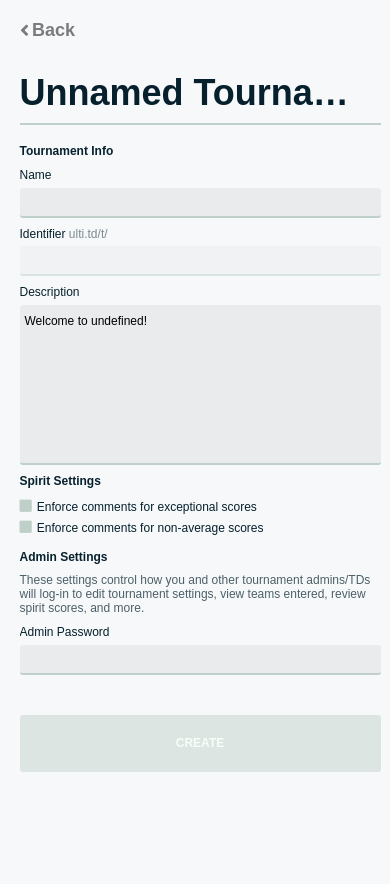
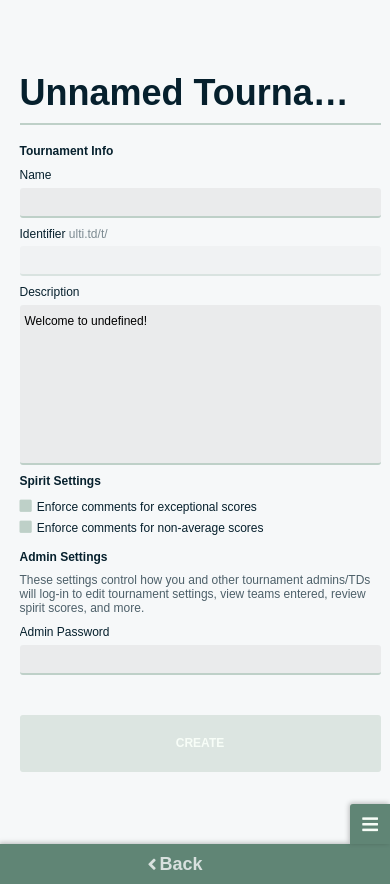
Before and after one commit to BROOSWAJNE/ulti-td, a Vue app: page /new in a window 390 px wide. Before the commit the page ends 844 px from the top, so only its background shows below. Built offline with nearby package versions, Linux system fonts and the light colour scheme.

Commit message:
[navigation] create separate mobile navigation

```diff
--- a/src/components/common/Navigation.vue
+++ b/src/components/common/Navigation.vue
@@ -1,5 +1,10 @@
 <template>
-<div class="NavigationView">
+<div class="NavigationView" v-bind:class="{ expanded : $store.state.nav_expanded }">
+    <button class="mobile-hamburger" v-on:click="$store.state.nav_expanded = !$store.state.nav_expanded">
+        <i class="fas fa-bars" v-bind:class="{ hidden: $store.state.nav_expanded }"></i>
+        <i class="fas fa-times" v-bind:class="{ hidden: !$store.state.nav_expanded }"></i>
+    </button>
+    <div class="navigation-container">
         <div class="controls">
             <button class="text-button" tabindex="-1"
                 v-on:click="$router.go(-1)">
@@ -7,7 +12,7 @@
                 <span class="text">Back</span>
             </button>
         </div>
-    <div class="links">
+        <div class="links" v-if="settings.links.length">
             <router-link v-for="(link, idx) in settings.links" v-bind:key="idx"
                 v-bind:to="link.to" v-bind:title="link.title"
                 tag="button" class="link">
@@ -16,9 +21,14 @@
             </router-link>
         </div>
     </div>
+</div>
 </template>
 
 <script>
+// TODO: instead of being a subcomponent, navigation should be global on the app
+// links (settings) then need to be passed in a different way. probably using store.
+// TODO: allows moving entire page up when expanding, and keeping expansion state without use of store
+
 export default {
     name: 'Navigation',
     props: ['settings']
@@ -36,6 +46,24 @@ export default {
     height: 100vh
     width: 10vw
     z-index: 1
+
+    .mobile-hamburger
+        display: none
+        padding: 10px
+        background-color: hsl(153, 16%, 45%)
+        border-radius: 3px 0 0 0
+        font-size: 1.5em
+
+        height: 40px
+        width: 40px
+
+        &:hover
+            background-color: hsl(153, 16%, 35%)
+
+    .navigation-container
+        height: 100%
+        width: 100%
+
     .controls
         position: absolute
         top: 0
@@ -75,4 +103,68 @@ export default {
                 // border-bottom: 5px solid hsl(153, 16%, 55%)
             &:hover
                 background-color: hsl(153, 16%, 35%)
+
+    @media only screen and (max-width: 900px)
+        position: absolute
+        top: unset
+        bottom: 0
+        width: 100%
+
+        box-shadow: -1px -1px 5px rgba(0, 0, 0, 0.25)
+        height: 40px
+        margin-bottom: -40px
+        transition: margin-bottom 0.25s
+        &.expanded
+            margin-bottom: 0
+            .mobile-hamburger
+                background-color: hsl(153, 16%, 35%)
+                top: 0
+                box-shadow: none
+
+        .mobile-hamburger
+            display: flex
+            position: absolute
+            top: -40px
+            transition: top 0.25s
+            right: 0
+            box-shadow: -1px -1px 5px rgba(0, 0, 0, 0.25)
+
+        .navigation-container
+            width: 100%
+            padding: 0 40px 0 0
+            box-sizing: border-box
+            display: flex
+            justify-content: space-around
+            background: hsl(153, 16%, 45%)
+
+            .controls
+                position: relative
+                padding: 0
+                display: flex
+                justify-content: center
+                align-items: center
+                height: 100%
+                width: 100%
+                button
+                    color: var(--white)
+                    height: 100%
+                    width: 100%
+                    opacity: 0.8
+                    border-radius: 0
+                    // padding: 0 10px
+                    &:hover
+                        background-color: hsl(153, 16%, 40%)
+
+            .links
+                flex-flow: row
+                width: 100%
+                justify-content: space-around
+                .link
+                    height: 40px
+                    width: 100%
+                    border-radius: 0
+                    box-shadow: none
+                    margin-bottom: 0
+                    &:hover
+                        background-color: hsl(153, 16%, 40%)
 </style>
--- a/src/main.js
+++ b/src/main.js
@@ -1,4 +1,5 @@
 import Vue from 'vue';
+import Vuex from 'vuex';
 import axios from 'axios';
 
 import router from './router';
@@ -14,10 +15,18 @@ Vue.prototype.$api = axios.create({
         'Content-Type': 'application/json'
     }
 });
+Vue.use(Vuex);
+
+const store = new Vuex.Store({
+    state: {
+        nav_expanded: false
+    }
+});
 
 new Vue({
     el: '#app',
     router,
+    store,
     components: { App },
     template: '<App/>'
 });
```
Lines whose indentation alone changed are shown as unchanged.
